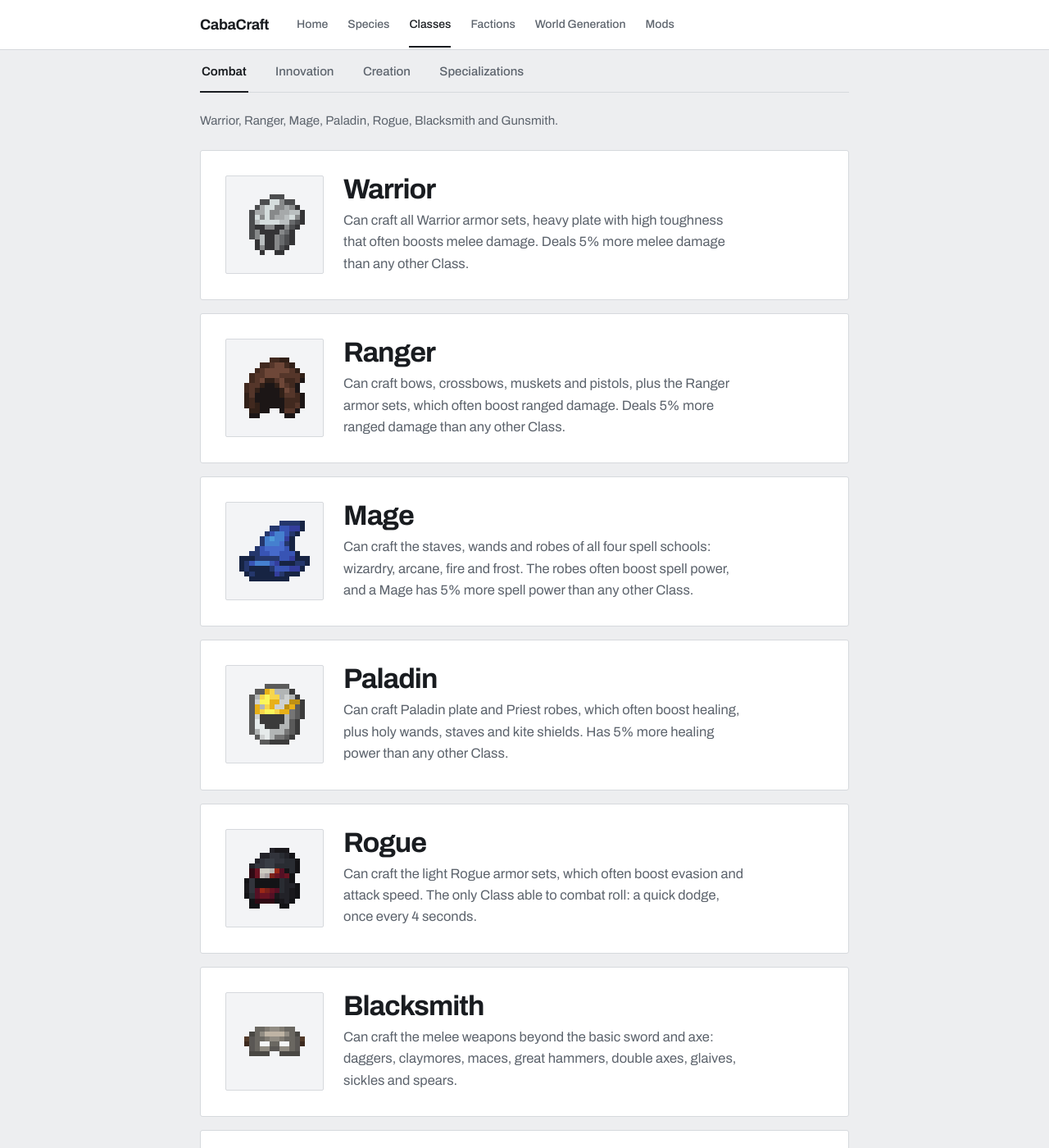
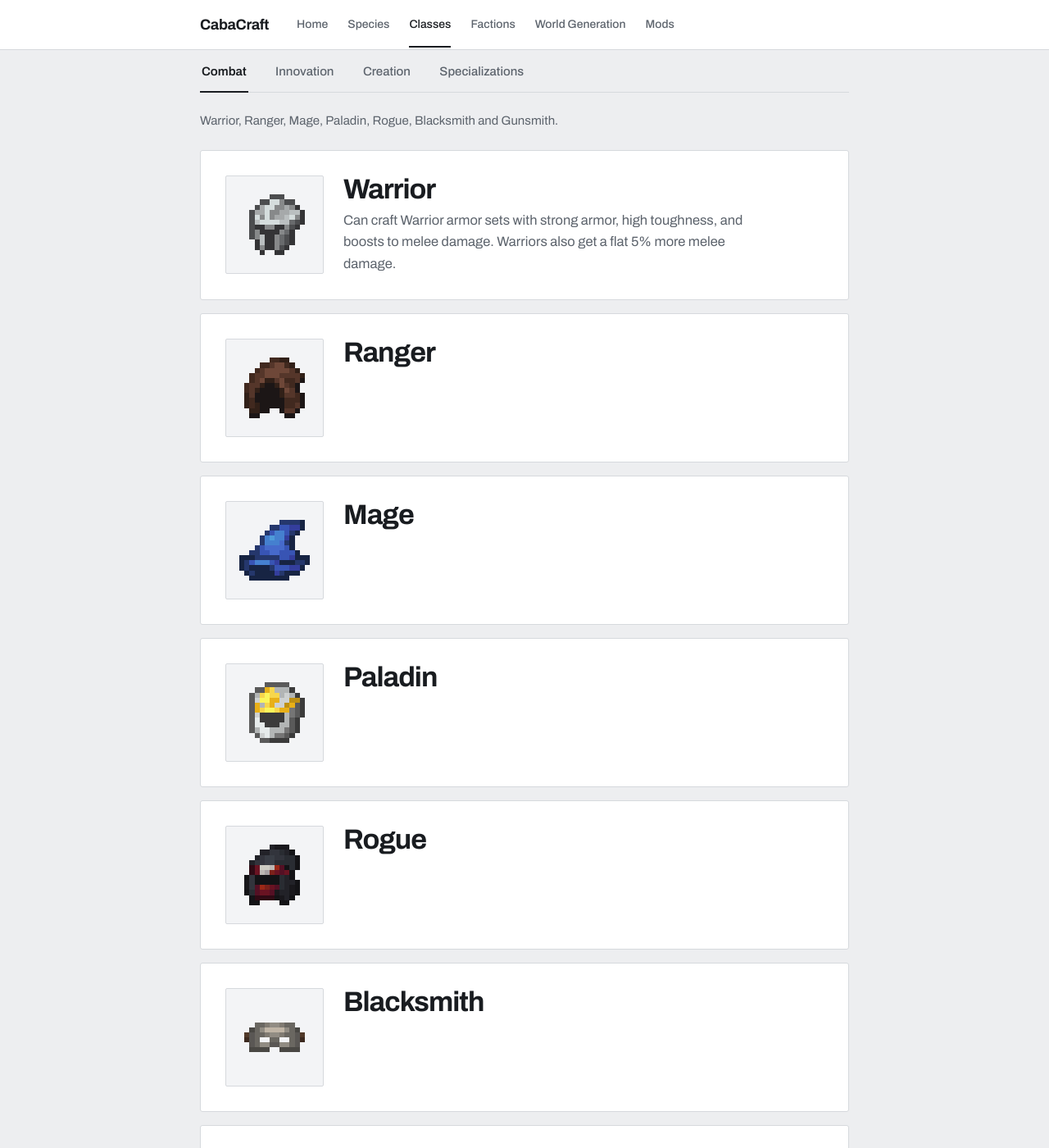
Before and after one commit to Carson-Frost/cabacraft-wiki, a Jekyll site: the page built from classes.md, in a window 1280 px wide and 1400 px high, scrolled down 311 px. Shown: the whole window at 82% size. Built offline with Jekyll 4.4.1, drawn with Linux system fonts in a browser that asks for light colours; some of the changed text lies outside the part shown; grey boxes are pictures that could not be loaded.

Commit message:
classes: Warrior description per Carson, other descriptions emptied for rewrite

```diff
--- a/classes.md
+++ b/classes.md
@@ -23,7 +23,7 @@ intro: >-
     <img src="{{ '/icons/warrior.png' | relative_url }}" alt="">
     <div>
       <h2>Warrior</h2>
-      <p class="desc">Can craft all Warrior armor sets, heavy plate with high toughness that often boosts melee damage. Deals 5% more melee damage than any other Class.</p>
+      <p class="desc">Can craft Warrior armor sets with strong armor, high toughness, and boosts to melee damage. Warriors also get a flat 5% more melee damage.</p>
     </div>
   </div>
 </article>
@@ -33,7 +33,7 @@ intro: >-
     <img src="{{ '/icons/ranger.png' | relative_url }}" alt="">
     <div>
       <h2>Ranger</h2>
-      <p class="desc">Can craft bows, crossbows, muskets and pistols, plus the Ranger armor sets, which often boost ranged damage. Deals 5% more ranged damage than any other Class.</p>
+      <p class="desc"></p>
     </div>
   </div>
 </article>
@@ -43,7 +43,7 @@ intro: >-
     <img src="{{ '/icons/mage.png' | relative_url }}" alt="">
     <div>
       <h2>Mage</h2>
-      <p class="desc">Can craft the staves, wands and robes of all four spell schools: wizardry, arcane, fire and frost. The robes often boost spell power, and a Mage has 5% more spell power than any other Class.</p>
+      <p class="desc"></p>
     </div>
   </div>
 </article>
@@ -53,7 +53,7 @@ intro: >-
     <img src="{{ '/icons/paladin.png' | relative_url }}" alt="">
     <div>
       <h2>Paladin</h2>
-      <p class="desc">Can craft Paladin plate and Priest robes, which often boost healing, plus holy wands, staves and kite shields. Has 5% more healing power than any other Class.</p>
+      <p class="desc"></p>
     </div>
   </div>
 </article>
@@ -63,7 +63,7 @@ intro: >-
     <img src="{{ '/icons/rogue.png' | relative_url }}" alt="">
     <div>
       <h2>Rogue</h2>
-      <p class="desc">Can craft the light Rogue armor sets, which often boost evasion and attack speed. The only Class able to combat roll: a quick dodge, once every 4 seconds.</p>
+      <p class="desc"></p>
     </div>
   </div>
 </article>
@@ -73,7 +73,7 @@ intro: >-
     <img src="{{ '/icons/blacksmith.png' | relative_url }}" alt="">
     <div>
       <h2>Blacksmith</h2>
-      <p class="desc">Can craft the melee weapons beyond the basic sword and axe: daggers, claymores, maces, great hammers, double axes, glaives, sickles and spears.</p>
+      <p class="desc"></p>
     </div>
   </div>
 </article>
@@ -83,7 +83,7 @@ intro: >-
     <img src="{{ '/icons/gunsmith.png' | relative_url }}" alt="">
     <div>
       <h2>Gunsmith</h2>
-      <p class="desc">Can craft the revolver, shotgun, nailgun and blazegun, plus the mounts, carriages, loaders and drills that serve a cannon.</p>
+      <p class="desc"></p>
     </div>
   </div>
 </article>
@@ -96,7 +96,7 @@ intro: >-
     <img src="{{ '/icons/engineer.png' | relative_url }}" alt="">
     <div>
       <h2>Engineer</h2>
-      <p class="desc">Can craft the rotation machinery: water wheels and hand cranks that generate power, gearboxes and belts that carry it, and machines like the millstone, press, mixer, saw, drill and mechanical arm.</p>
+      <p class="desc"></p>
     </div>
   </div>
 </article>
@@ -106,7 +106,7 @@ intro: >-
     <img src="{{ '/icons/machinist.png' | relative_url }}" alt="">
     <div>
       <h2>Machinist</h2>
-      <p class="desc">Can craft the parts an airship flies on: propellers, propeller bearings and the adjustable burner, plus the aviator's goggles.</p>
+      <p class="desc"></p>
     </div>
   </div>
 </article>
@@ -116,7 +116,7 @@ intro: >-
     <img src="{{ '/icons/gunsmith.png' | relative_url }}" alt="">
     <div>
       <h2>Gunsmith</h2>
-      <p class="desc">Can craft the revolver, shotgun, nailgun and blazegun, plus the mounts, carriages, loaders and drills that serve a cannon.</p>
+      <p class="desc"></p>
     </div>
   </div>
 </article>
@@ -126,7 +126,7 @@ intro: >-
     <img src="{{ '/icons/originator.png' | relative_url }}" alt="">
     <div>
       <h2>Originator</h2>
-      <p class="desc">Can craft electric machinery, a separate technology from the Engineer's rotation: fuel, bio and solar generators, batteries, energy pipes, and the frames and cores at the base of every electric machine.</p>
+      <p class="desc"></p>
     </div>
   </div>
 </article>
@@ -136,7 +136,7 @@ intro: >-
     <img src="{{ '/icons/alchemist.png' | relative_url }}" alt="">
     <div>
       <h2>Alchemist</h2>
-      <p class="desc">The only Class that can brew: potions exist only as elixirs, mixed in a glass cauldron from up to nine ingredients. Elixirs an Alchemist drinks last 10 seconds longer, and harmful effects fade 10 seconds sooner.</p>
+      <p class="desc"></p>
     </div>
   </div>
 </article>
@@ -146,7 +146,7 @@ intro: >-
     <img src="{{ '/icons/enchanter.png' | relative_url }}" alt="">
     <div>
       <h2>Enchanter</h2>
-      <p class="desc">Can enchant one level past the cap that stops everyone else, on all 33 capped enchantments: where Sharpness ends at II, an Enchanter reaches III. Also crafts the Ancient Books the enchanting table needs, each holding one enchantment.</p>
+      <p class="desc"></p>
     </div>
   </div>
 </article>
@@ -159,7 +159,7 @@ intro: >-
     <img src="{{ '/icons/builder.png' | relative_url }}" alt="">
     <div>
       <h2>Builder</h2>
-      <p class="desc">Can craft eight specialist workbenches and use them to turn common blocks into hundreds of decorative variants. Also reaches half a block farther when placing or breaking blocks.</p>
+      <p class="desc"></p>
     </div>
   </div>
 </article>
@@ -169,7 +169,7 @@ intro: >-
     <img src="{{ '/icons/blacksmith.png' | relative_url }}" alt="">
     <div>
       <h2>Blacksmith</h2>
-      <p class="desc">Can craft the melee weapons beyond the basic sword and axe: daggers, claymores, maces, great hammers, double axes, glaives, sickles and spears.</p>
+      <p class="desc"></p>
     </div>
   </div>
 </article>
@@ -179,7 +179,7 @@ intro: >-
     <img src="{{ '/icons/jeweler.png' | relative_url }}" alt="">
     <div>
       <h2>Jeweler</h2>
-      <p class="desc">Can craft rings and necklaces worn alongside armor: jade boosts ranged damage and tanzanite boosts frost and soul spell power, 4% each, 8% for the netherite versions.</p>
+      <p class="desc"></p>
     </div>
   </div>
 </article>
@@ -189,7 +189,7 @@ intro: >-
     <img src="{{ '/icons/cook.png' | relative_url }}" alt="">
     <div>
       <h2>Cook</h2>
-      <p class="desc">Can craft nearly every prepared dish, from breads, stews and pies to feasts that serve a group, plus the five kitchen stations: cooking pot, skillet, cutting board, stove and gristmill.</p>
+      <p class="desc"></p>
     </div>
   </div>
 </article>
@@ -201,7 +201,7 @@ intro: >-
     <img src="{{ '/icons/angler.png' | relative_url }}" alt="">
     <div>
       <h2>Angler</h2>
-      <p class="desc">Can craft specialty fishing rods, hooks and bobbers. The fishing minigame is also 20% more forgiving on bar drain, misses and score, and sweet spots last 25% longer.</p>
+      <p class="desc"></p>
     </div>
   </div>
 </article>
@@ -211,7 +211,7 @@ intro: >-
     <img src="{{ '/icons/archaeologist.png' | relative_url }}" alt="">
     <div>
       <h2>Archaeologist</h2>
-      <p class="desc">Can craft the diamond brush that uncovers fossils and artifacts at dig sites, plus the rusty pickaxe and shovel that work them loose.</p>
+      <p class="desc"></p>
     </div>
   </div>
 </article>
@@ -221,7 +221,7 @@ intro: >-
     <img src="{{ '/icons/bard.png' | relative_url }}" alt="">
     <div>
       <h2>Bard</h2>
-      <p class="desc">Can craft every instrument, from the lute and flute to the piano, and is the only one able to recruit villagers that have no profession.</p>
+      <p class="desc"></p>
     </div>
   </div>
 </article>
@@ -231,7 +231,7 @@ intro: >-
     <img src="{{ '/icons/brewer.png' | relative_url }}" alt="">
     <div>
       <h2>Brewer</h2>
-      <p class="desc">Can craft the keg that brews twelve beers, each with its own effect, and the fermentation vessel that turns out ciders, wines, mead, pickles and popped maize.</p>
+      <p class="desc"></p>
     </div>
   </div>
 </article>
@@ -241,7 +241,7 @@ intro: >-
     <img src="{{ '/icons/curator.png' | relative_url }}" alt="">
     <div>
       <h2>Curator</h2>
-      <p class="desc">Can craft the tools that document the world: a camera and its film, the bestiary and its analyzer, and a diary to write in.</p>
+      <p class="desc"></p>
     </div>
   </div>
 </article>
@@ -251,7 +251,7 @@ intro: >-
     <img src="{{ '/icons/herbalist.png' | relative_url }}" alt="">
     <div>
       <h2>Herbalist</h2>
-      <p class="desc">Can grow hemp and weed, then work the harvest into cloth and burlap, pipes and brownies. Also crafts the remedies: herbal salve, ritual oils and herbal teas.</p>
+      <p class="desc"></p>
     </div>
   </div>
 </article>
@@ -261,7 +261,7 @@ intro: >-
     <img src="{{ '/icons/shipwright.png' | relative_url }}" alt="">
     <div>
       <h2>Shipwright</h2>
-      <p class="desc">Can craft the dockside ship builders that assemble working sailboats, cogs and caravels, plus a decorative builder for display hulls.</p>
+      <p class="desc"></p>
     </div>
   </div>
 </article>
@@ -271,7 +271,7 @@ intro: >-
     <img src="{{ '/icons/tailor.png' | relative_url }}" alt="">
     <div>
       <h2>Tailor</h2>
-      <p class="desc">Can use the sewing table and sewing kit to make cosmetic clothing, and can craft hats, scarves, aprons and the biome outfits that warm or cool their wearer.</p>
+      <p class="desc"></p>
     </div>
   </div>
 </article>
```
